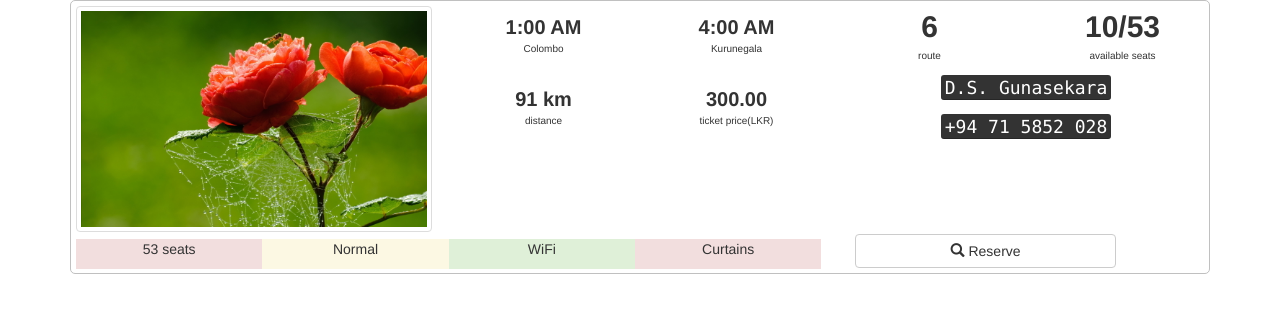
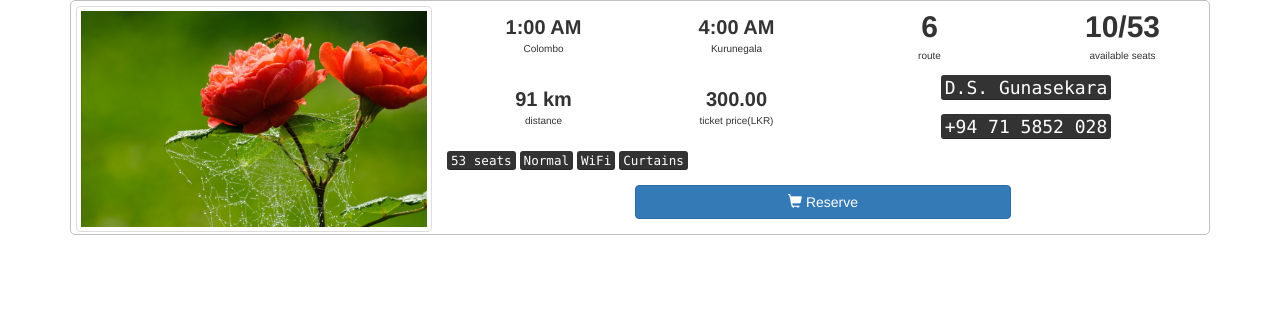
Before and after one commit to IsuraManchanayake/bts, a PHP site: page /table.php in a window 1280 px wide. Shown: the top 313 px of the page. Run offline with PHP 8.4, Linux system fonts and the light colour scheme; some libraries are stand-ins or nearby versions.

Commit message:
completed testing table.php

```diff
--- a/table.php
+++ b/table.php
@@ -85,34 +85,25 @@
         </div>
       </div>
     </div>
+    <div class="row">
+        <kbd>53 seats</kbd>
+        <kbd>Normal</kbd>
+        <kbd>WiFi</kbd>
+        <kbd>Curtains</kbd>
+
         </div>
-</div>
-
-<div class="row" style="padding-left: 5px">
-  <div class="col-xs-8 vcenter">
-    <div class="col-xs-3 bg-danger">
-      <p style="text-align: center;">53 seats</p>
-    </div>
-    <div class="col-xs-3 bg-warning">
-      <p style="text-align: center;">Normal</p>
-    </div>
-    <div class="col-xs-3 bg-success">
-      <p style="text-align: center;">WiFi</p>
-    </div>
-    <div class="col-xs-3 bg-danger">
-      <p style="text-align: center;">Curtains</p>
-    </div>
-  </div>
-  <div class="col-xs-3 vcenter" style="padding-bottom: 5px">
-    <button class="btn btn-default" style="width: 100%;">
+        <div class="row" style="margin-right: 5px; text-align: center;">
+<button class="btn btn-primary" style="margin-top: 15px; width:50%;  position: 50%;">
             <span>
-        <i class="glyphicon glyphicon-search"></i>
+              <i class="glyphicon glyphicon-shopping-cart"></i>
             </span> Reserve
           </button>
           </div>
     </div>
+  </div>
+</div>
 
-</div>
+
 </div>
 </body>
 </html>
```
Lines whose indentation alone changed are shown as unchanged.
